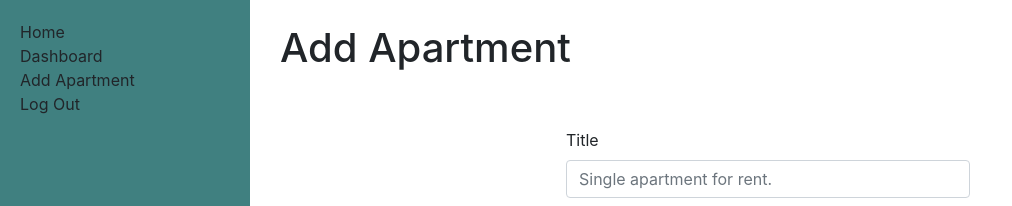
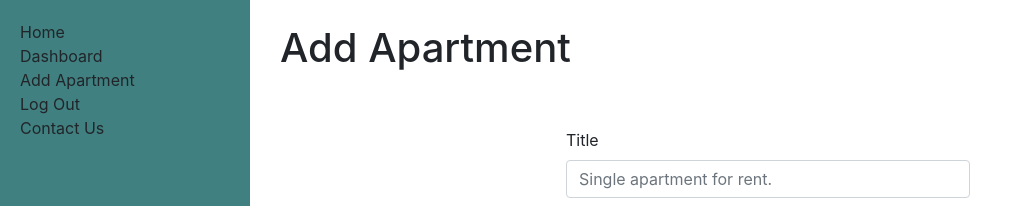
Before and after one commit to fahimrayhan/bariwala, a Next.js app: page /admin/add-apartment in a window 1280 px wide. Shown: the top 206 px of the page, without its empty margins (0-1012 px from the left). Built offline with nearby package versions, Linux system fonts and the light colour scheme.

Commit message:
contact links on sidenav

```diff
--- a/components/SideNav.jsx
+++ b/components/SideNav.jsx
@@ -16,6 +16,9 @@ function SideNav() {
                       <li className="nav-item">
                           <Link href="/"><a>Log Out</a></Link>
                       </li>
+                      <li className="nav-item">
+                          <Link href="/"><a>Contact Us</a></Link>
+                      </li>
                   </ul>
               </nav>
   )
```
